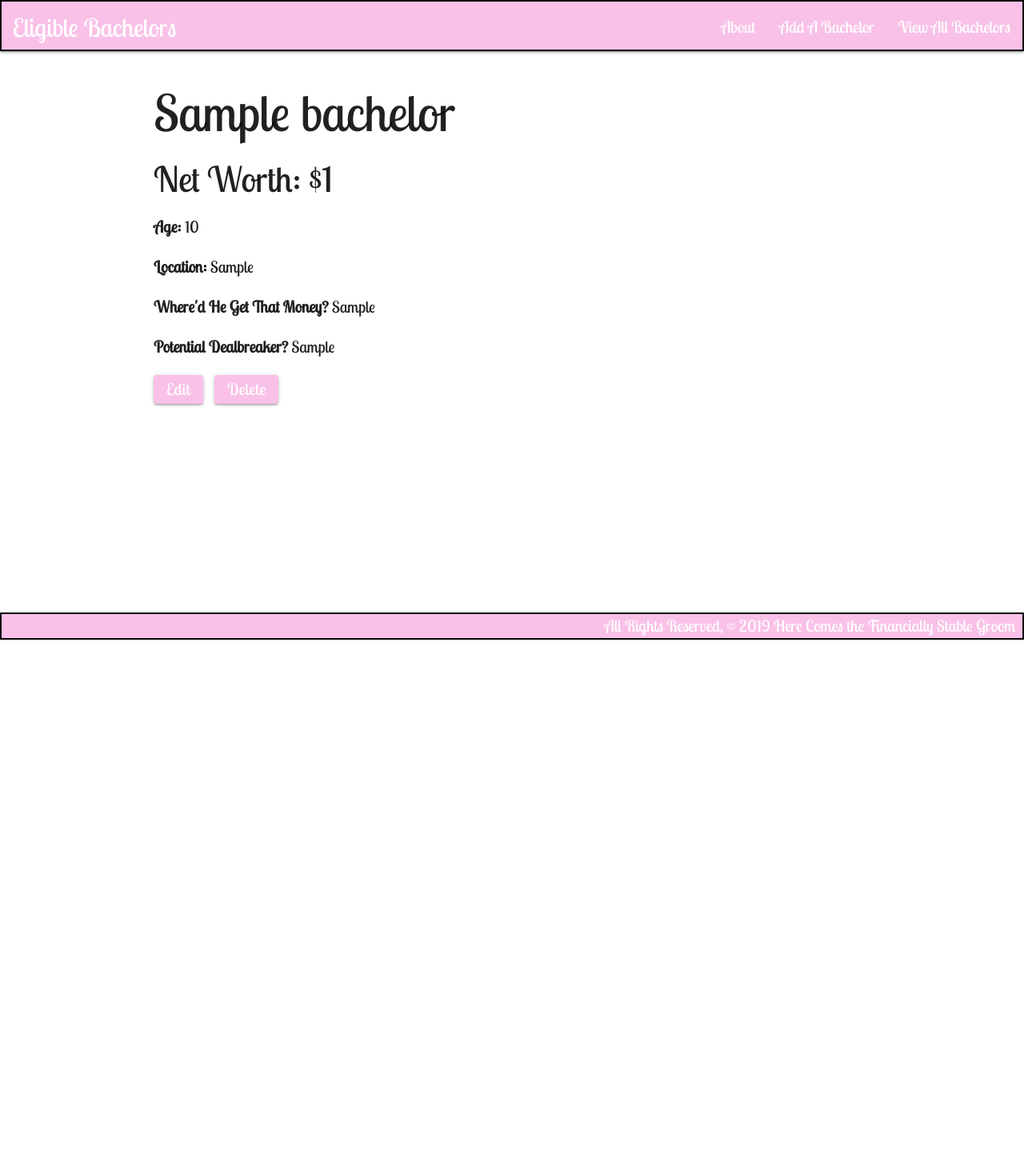
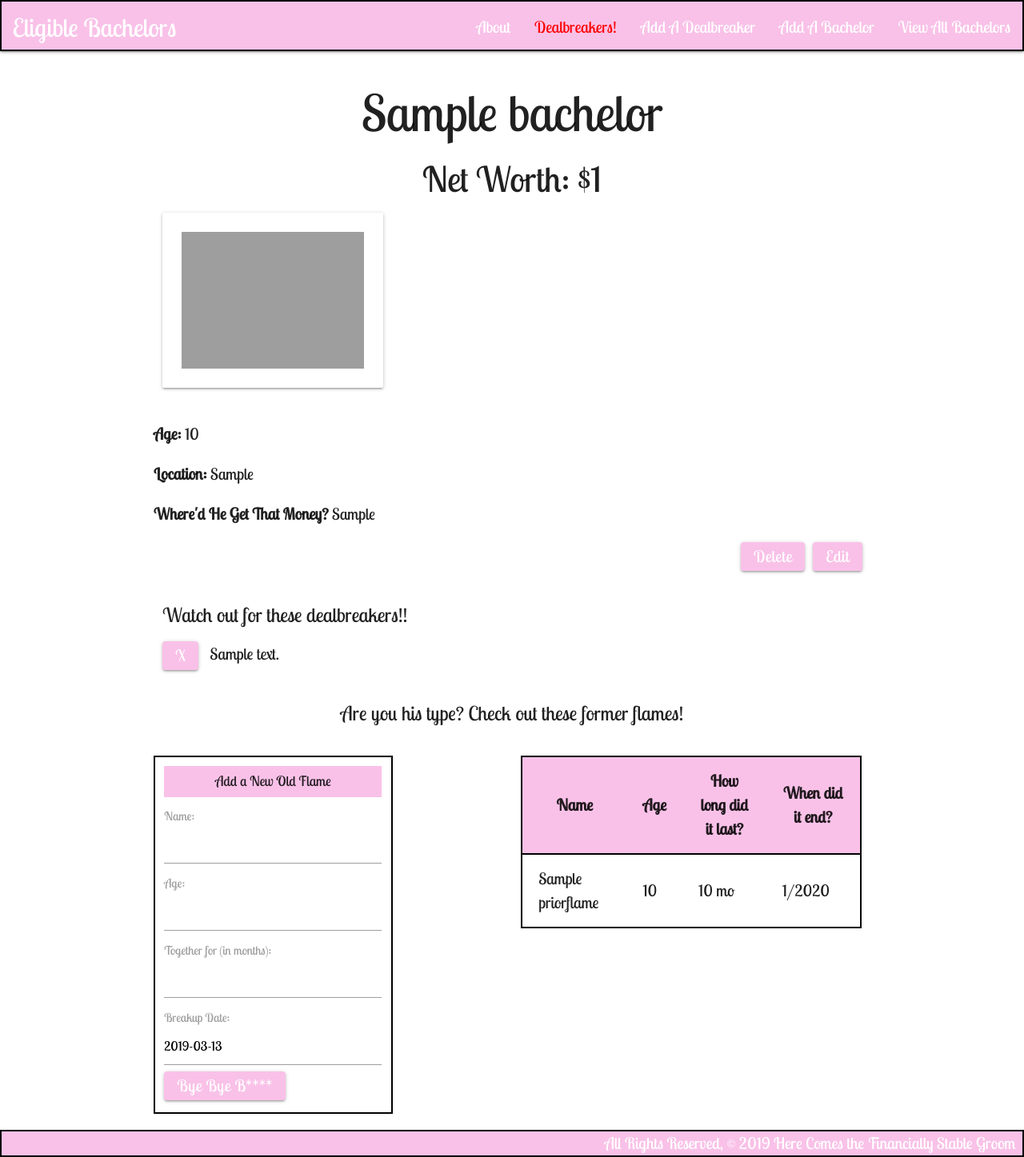
Before and after one commit to eliana-michelle/eligible-bachelors, a Django app: page /bachelors/1/ in a window 1280 px wide. Shown: the whole page at 80% size. Before the commit the page ends 800 px from the top, so only its background shows below. Run offline with Django 3.2, Linux system fonts and the light colour scheme; tables that the repository leaves empty hold one stand-in row (values such as "Sample post"); grey boxes are pictures that could not be loaded.

Commit message:
add dealbreakers + photos

```diff
--- a/main_app/admin.py
+++ b/main_app/admin.py
@@ -1,5 +1,7 @@
 from django.contrib import admin
-from .models import Bachelor
+from .models import Bachelor, Dealbreaker, PriorFlame
 
 # Register your models here.
 admin.site.register(Bachelor)
+admin.site.register(Dealbreaker)
+admin.site.register(PriorFlame)
--- /dev/null
+++ b/main_app/forms.py
@@ -0,0 +1,7 @@
+from django.forms import ModelForm
+from .models import PriorFlame
+
+class PriorFlameForm(ModelForm):
+    class Meta:
+        model = PriorFlame
+        fields = ['name', 'age', 'relationship_duration', 'breakup_date']
--- a/main_app/static/css/style.css
+++ b/main_app/static/css/style.css
@@ -68,3 +68,28 @@ input, textarea, label {
   font-family: 'Lobster Two', cursive;
   font-size: 15px;
 }
+
+th, td {
+  padding: 15px 20px;
+}
+
+th {
+  border-bottom: 2px black solid;
+}
+
+th, .heading {
+  background-color: #f9c1e8;
+  text-align: center;
+}
+
+.heading {
+  padding: 10px;
+}
+
+.form, table {
+  border: 2px black solid;
+}
+
+#red-flag {
+  color: red
+}
--- a/main_app/templates/bachelors/details.html
+++ b/main_app/templates/bachelors/details.html
@@ -3,17 +3,126 @@
 {% load humanize %}
 
 {% block content %}
-<div class = "card-content">
+<div class = "center-align">
         <h1>{{ bachelor.name }}</h1>
         <h3>Net Worth: ${{ bachelor.net_worth|intcomma }} </h3>
+</div>
+
+        {% for photo in bachelor.photo_set.all %}
+        <div class = "row">
+                <div class = "col s4">
+                        <img class="responsive-img card-panel" src="{{photo.url}}">
+                </div>
+</div>
+        {% empty %}
+        <div class = "row">
+                <div class = "col s6">
+                        <div class="card-panel center-align">
+                                No Photos Uploaded
+                        </div>
+                </div>
+                <div class = "col s6">
+                <form action="{% url 'add_photo' bachelor.id %}" enctype="multipart/form-data" method="POST" class="card-panel">
+                        {% csrf_token %}
+                        <input type="file" name="photo-file">
+                        <br><br>
+                        <input type="submit" class="btn" value="Upload Photo">
+                </form>
+        {% endfor %}
+        </div>
+        </div>
+        </div>
         <p><b>Age: </b>{{ bachelor.age }}</p>
         <p><b>Location: </b>{{ bachelor.location }}</p>
         <p><b>Where'd He Get That Money? </b>{{ bachelor.wealth_origin }}</p>
-        <p><b>Potential Dealbreaker? </b>{{ bachelor.dealbreaker }}</p>
         <div class="card-action">
-                <a class = "btn" href="{% url 'bachelor_update' bachelor.id %}">Edit</a>
-                <a class = "btn" href="{% url 'bachelor_delete' bachelor.id %}">Delete</a>
+                <a class = "btn right" href="{% url 'bachelor_update' bachelor.id %}">Edit</a>
+                <a class = "btn right" href="{% url 'bachelor_delete' bachelor.id %}">Delete</a>
         </div>
 </div>
+</div>
+<br><br>
+<div class = "row">
+        <div class = "col s6">
+        {% if bachelor.dealbreakers.count %}
+                <h5>Watch out for these dealbreakers!!</h5>
+                {% for dealbreaker in bachelor.dealbreakers.all %}
+                <ul>
+                        <li><a class = "btn" href="{% url 'delete_db' bachelor.id dealbreaker.id %}"> X </a> {{dealbreaker.content}}</li>
+                </ul>
+                {% endfor%}
+        {% else %}
+                <h5>No dealbreakers yet? Maybe he's perfect?</h5>
+                <h6>Though you know what they say about too good to be true...</h6>
+        {% endif %}
+        </div>
+        <div class = "col s4 offset-s2">
+                {% if dealbreakers %}
+                <h5 class = "center-align">Add a Dealbreaker?</h5>
+                {% for dealbreaker in dealbreakers.all %}
+                <div class="card">
+                        <div class="card-content">
+                                <p>{{dealbreaker.content}}</p>
+                        </div>
+                        <div class="card-action">
+                                <form action="{% url 'assoc_db' bachelor.id dealbreaker.id %}" method="post">
+                                {% csrf_token %}
+                                    <button type="submit" class="btn">Sounds like him!</button>
+                                </form>
+                        </div>
+                        </div>
+                {% endfor %}
+                {% endif %}
+                </div>
+        </div>
+</div>
+<div class = "row">
+<h5 class = "center-align">Are you his type? Check out these former flames!</h5>
+<br>
+<div class = "col s4 form">
+        <form  action="{% url 'add_prior_flame' bachelor.id %}" method="POST">
+        {% csrf_token %}
+        <h6 class = "heading">Add a New Old Flame</h6>
+                {{ prior_flame_form.as_table }}
+                <input type="submit" class="btn" value="Bye Bye B****">
+        </form>
+</div>
+{% if bachelor.priorflame_set.all %}
+        <div class = "col s6 offset-s2">
+                <table>
+                        <thead>
+                                <tr>
+                                <th>Name</th>
+                                <th>Age</th>
+                                <th>How long did it last?</th>
+                                <th>When did it end?</th>
+                                </tr>
+                        </thead>
 
+                        <tbody>
+                        {% for pf in bachelor.priorflame_set.all %}
+                                <td>{{pf.name}}</td>
+                                <td>{{pf.age}}</td>
+                                {% if pf.relationship_duration == 0%}
+                                        <td>Nothing to worry about. Not even a month!</td>
+                                {% else %}
+                                <td>{{pf.relationship_duration}} mo </td>
+                                <td>{{pf.breakup_date.month}}/{{pf.breakup_date.year}}</td>
+                                {% endif %}
+                        </tbody>
+                        {% endfor %}
+               </table>
+
+        </div>
+{% endif %}
+</div>
+<script>
+        var dateEl = document.getElementById('id_breakup_date');
+        M.Datepicker.init(dateEl, {
+                format: 'yyyy-mm-dd',
+                defaultDate: new Date(),
+                setDefaultDate: true,
+                autoClose: true
+        });
+</script>
 {% endblock %}
--- a/main_app/templates/base.html
+++ b/main_app/templates/base.html
@@ -10,6 +10,7 @@
     <link rel="stylesheet" href="https://cdnjs.cloudflare.com/ajax/libs/materialize/1.0.0/css/materialize.min.css">
     <link href="https://fonts.googleapis.com/css?family=Lobster+Two|Satisfy" rel="stylesheet">
     <link rel="stylesheet" type="text/css" href="{% static '/css/style.css' %}">
+    <script src="https://cdnjs.cloudflare.com/ajax/libs/materialize/1.0.0/js/materialize.min.js"></script>
 </head>
 <body>
     <header class="navbar-fixed">
@@ -20,6 +21,8 @@
                 </ul>
                 <ul class="right">
                     <li><a class = "link" href="/about">About</a></li>
+                    <li><a id = "red-flag" class = "link" href = "/dealbreakers">Dealbreakers!</a></li>
+                    <li><a class = "link" href = "/dealbreakers/create">Add A Dealbreaker</a></li>
                     <li><a class = "link" href = "/bachelors/create">Add A Bachelor</a></li>
                     <li><a class = "link" href="/bachelors">View All Bachelors</a></li>
                 </ul>
--- a/main_app/urls.py
+++ b/main_app/urls.py
@@ -8,5 +8,13 @@ urlpatterns = [
     path('bachelors/<int:bachelor_id>/', views.bachelors_detail, name = "detail"),
     path('bachelors/create/', views.BachelorCreate.as_view(), name = "bachelors_create"),
     path('bachelors/<int:pk>/delete/', views.BachelorDelete.as_view(), name = "bachelor_delete"),
-    path('bachelors/<int:pk>/update/', views.BachelorUpdate.as_view(), name = "bachelor_update" )
+    path('bachelors/<int:pk>/update/', views.BachelorUpdate.as_view(), name = "bachelor_update" ),
+    path('bachelors/<int:bachelor_id>/add_prior_flame/', views.add_prior_flame, name = "add_prior_flame"),
+    path('dealbreakers/', views.DealbreakerList.as_view(), name = "dealbreakers_index"),
+    path('dealbreakers/create/', views.DealbreakerCreate.as_view(), name = "dealbreaker_create"),
+    path('dealbreakers/<int:pk>/update/', views.DealbreakerUpdate.as_view(), name = "dealbreaker_update"),
+    path('dealbreakers/<int:pk>/delete/', views.DealbreakerDelete.as_view(), name = "dealbreaker_delete"),
+    path('bachelors/<int:bachelor_id>/assoc_db/<int:dealbreaker_id>/', views.assoc_db, name='assoc_db'),
+    path('bachelors/<int:bachelor_id>/delete_db/<int:dealbreaker_id>/', views.delete_db, name='delete_db'),
+    path('bachelors/<int:bachelor_id>/add_photo/', views.add_photo, name='add_photo'),
 ]
--- a/main_app/views.py
+++ b/main_app/views.py
@@ -1,6 +1,14 @@
-from django.shortcuts import render
+from django.shortcuts import render, redirect
 from django.views.generic.edit import CreateView, DeleteView, UpdateView
-from .models import Bachelor
+from django.views.generic import ListView
+import uuid
+import boto3
+
+from .models import Bachelor, PriorFlame, Dealbreaker, Photo
+from .forms import PriorFlameForm
+
+S3_BASE_URL = 'https://s3-us-west-1.amazonaws.com/'
+BUCKET = 'eligiblebachelors'
 
 # Create your views here.
 def home(request):
@@ -15,7 +23,17 @@ def bachelors_index(request):
 
 def bachelors_detail(request, bachelor_id):
     bachelor = Bachelor.objects.get(id = bachelor_id)
-    return render(request, 'bachelors/details.html', {'bachelor': bachelor})
+    missing_dealbreakers = Dealbreaker.objects.exclude(id__in = bachelor.dealbreakers.all().values_list('id'))
+    prior_flame_form = PriorFlameForm()
+    return render(request, 'bachelors/details.html', {'bachelor': bachelor, 'prior_flame_form': prior_flame_form, 'dealbreakers': missing_dealbreakers})
+
+def add_prior_flame(request, bachelor_id):
+    form = PriorFlameForm(request.POST)
+    if form.is_valid():
+        new_old_flame = form.save(commit=False)
+        new_old_flame.bachelor_id = bachelor_id
+        new_old_flame.save()
+    return redirect('detail', bachelor_id = bachelor_id)
 
 class BachelorCreate(CreateView):
     model = Bachelor
@@ -28,3 +46,44 @@ class BachelorDelete(DeleteView):
 class BachelorUpdate(UpdateView):
     model = Bachelor
     fields = '__all__'
+
+class DealbreakerList(ListView):
+    model = Dealbreaker
+
+class DealbreakerCreate(CreateView):
+    model = Dealbreaker
+    fields = '__all__'
+
+class DealbreakerUpdate(UpdateView):
+    model = Dealbreaker
+    fields = ['content']
+
+class DealbreakerDelete(DeleteView):
+    model = Dealbreaker
+    success_url = '/dealbreakers/'
+
+def assoc_db(request, bachelor_id, dealbreaker_id):
+    Bachelor.objects.get(id=bachelor_id).dealbreakers.add(dealbreaker_id)
+    return redirect('detail', bachelor_id = bachelor_id)
+
+def delete_db(request, bachelor_id, dealbreaker_id):
+    Bachelor.objects.get(id=bachelor_id).dealbreakers.remove(dealbreaker_id)
+    return redirect('detail', bachelor_id = bachelor_id)
+
+def add_photo(request, bachelor_id):
+	# photo-file was the "name" attribute on the <input type="file">
+    photo_file = request.FILES.get('photo-file', None)
+    if photo_file:
+        s3 = boto3.client('s3')
+        # need a unique "key" for S3 / needs image file extension too
+        key = uuid.uuid4().hex[:6] + photo_file.name[photo_file.name.rfind('.'):]
+        # just in case something goes wrong
+        try:
+            s3.upload_fileobj(photo_file, BUCKET, key)
+            # build the full url string
+            url = f"{S3_BASE_URL}{BUCKET}/{key}"
+            photo = Photo(url=url, bachelor_id=bachelor_id)
+            photo.save()
+        except:
+            print('An error occurred uploading file to S3')
+    return redirect('detail', bachelor_id=bachelor_id)
```
Also changed, not shown: main_app/models.py (+27 -1 lines), main_app/templates/bachelors/index.html (+15 -4 lines), main_app/templates/main_app/dealbreaker_confirm_delete.html (added, +14 -0 lines), main_app/templates/main_app/dealbreaker_form.html (added, +16 -0 lines), main_app/templates/main_app/dealbreaker_list.html (added, +23 -0 lines), main_app/migrations/0002_auto_20190312_2005.py (added), main_app/migrations/0003_auto_20190312_2029.py (added), main_app/migrations/0004_auto_20190313_1605.py (added), main_app/migrations/0005_photo.py (added).
